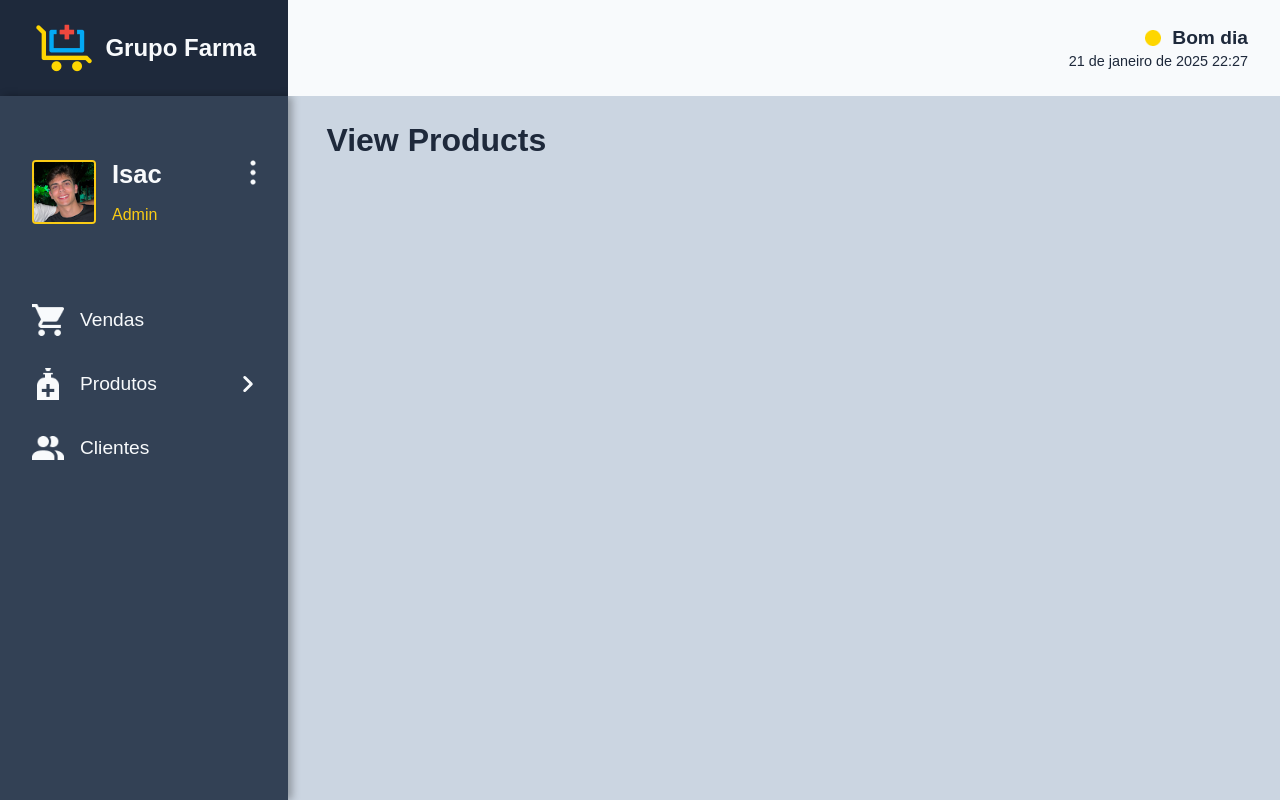
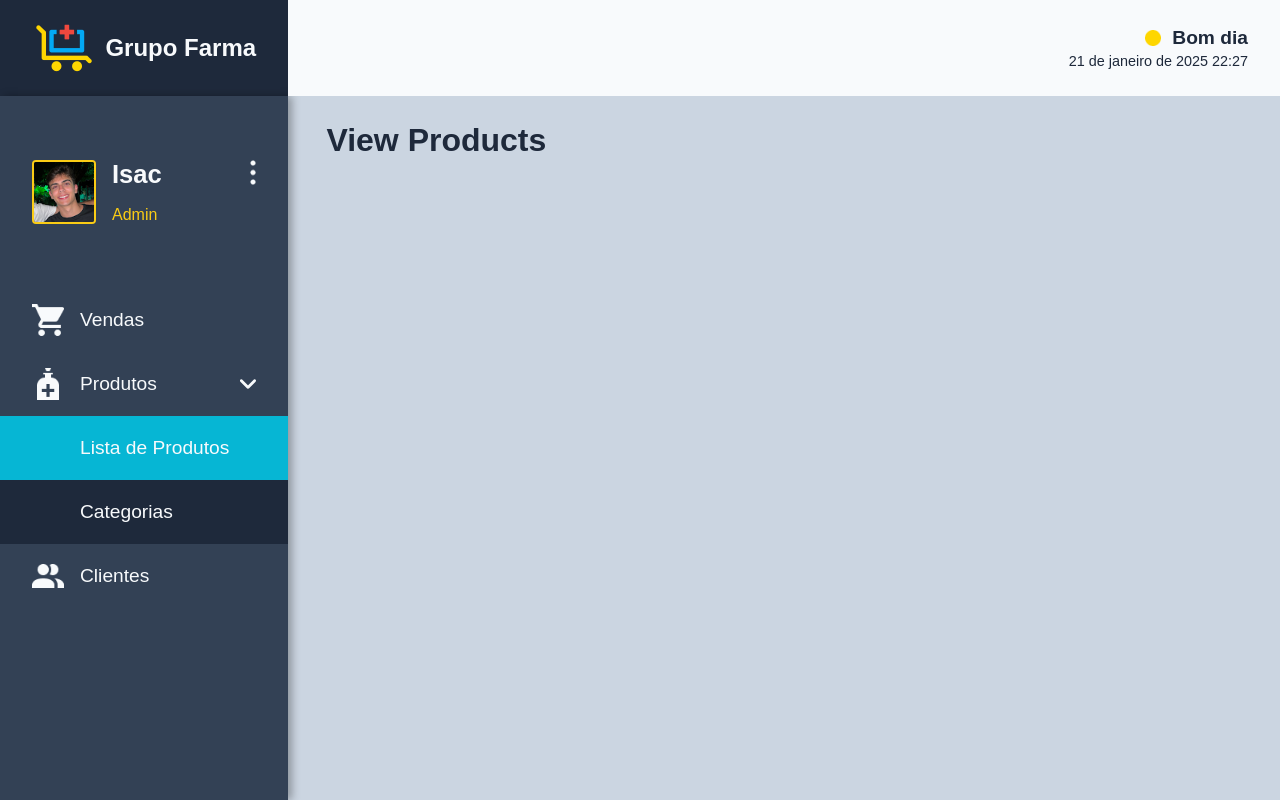
Before and after one commit to gabrielzinCoelho/GrupoFarma, a React (Vite) app in the folder web/: page /products in a window 1280 px wide. Built offline with nearby package versions, Linux system fonts and the light colour scheme.

Commit message:
web: sincronização entre url e itens menu

```diff
--- /dev/null
+++ b/web/src/components/DefaultLayout/components/Sidebar/components/Menu/index.tsx
@@ -0,0 +1,50 @@
+import { MenuItem } from "../MenuItem";
+import { MenuList } from "./styles";
+import iconvendas from '../../../../../../assets/menu-vendas.png'
+import iconprodutos from '../../../../../../assets/menu-produtos.png'
+import iconclientes from '../../../../../../assets/menu-clientes.png'
+import { useLocation } from "react-router-dom";
+
+export function Menu() {
+
+  const location = useLocation()
+
+  return (
+    <MenuList>
+      <MenuItem
+        currentUrl={location.pathname}
+        url={['sales']}
+        urlRedirect="sales"
+        icon={<img src={iconvendas} className="icon" />}
+        label="Vendas"
+      />
+      <MenuItem
+        currentUrl={location.pathname}
+        url={['products', 'categories']}
+        urlRedirect="products"
+        icon={<img src={iconprodutos} className="icon" />}
+        label="Produtos"
+        isDropdown
+        subMenu={[
+          {
+            label: 'Lista de Produtos',
+            url: 'products'
+          },
+          {
+            label: 'Categorias',
+            url: 'categories'
+          }
+        ]
+        }
+      />
+      <MenuItem
+        currentUrl={location.pathname}
+        url={["clients"]}
+        urlRedirect="clients"
+        icon={<img src={iconclientes} className="icon" />}
+        label="Clientes"
+      />
+    </MenuList>
+  )
+
+}
--- /dev/null
+++ b/web/src/components/DefaultLayout/components/Sidebar/components/Menu/styles.ts
@@ -0,0 +1,6 @@
+import styled from "styled-components";
+
+export const MenuList = styled.ul`
+  width: 100%;
+  list-style: none;
+`;
--- /dev/null
+++ b/web/src/components/DefaultLayout/components/Sidebar/components/MenuItem/index.tsx
@@ -0,0 +1,55 @@
+import { useNavigate } from "react-router-dom";
+import { MenuItemContainer } from "./styles";
+import { ReactNode } from "react";
+import iconarrow from '../../../../../../assets/menu-arrow.png'
+import { SubMenu } from "../SubMenu";
+
+interface MenuItemProps {
+  currentUrl: string,
+  url: string[]
+  urlRedirect: string
+  icon: ReactNode
+  label: string
+  isDropdown?: boolean
+  subMenu?: {
+    url: string
+    label: string
+  }[]
+}
+
+export function MenuItem({ url, urlRedirect, currentUrl, icon, label, isDropdown = false, subMenu }: MenuItemProps) {
+
+  const currentRootUrl = currentUrl.split('/')[1]
+  const isActive = url.includes(currentRootUrl)
+  const navigate = useNavigate()
+
+  return (
+    <>
+      <MenuItemContainer
+        onClick={() => !isActive && navigate(urlRedirect)}
+        $isActive={isActive && !isDropdown}
+      >
+        {icon}
+        <span>{label}</span>
+        {
+          isDropdown &&
+          <img src={iconarrow} className={`arrow ${isActive ? "open" : ""}`} />
+        }
+      </MenuItemContainer>
+      {
+        isDropdown && !!subMenu && isActive &&
+        subMenu.map(
+          subMenuItem => (
+            <SubMenu
+              url={subMenuItem.url}
+              label={subMenuItem.label}
+              currentUrl={currentUrl}
+            />
+          )
+
+        )
+      }
+    </>
+  )
+
+}
--- /dev/null
+++ b/web/src/components/DefaultLayout/components/Sidebar/components/MenuItem/styles.ts
@@ -0,0 +1,42 @@
+import styled from "styled-components";
+
+interface MenuItemContainerProps {
+  $isActive: boolean
+}
+
+export const MenuItemContainer = styled.li<MenuItemContainerProps>`
+  display: flex;
+  align-items: center;
+  height: 4rem;
+  max-height: 64px;
+  justify-content: space-between;
+  padding: 0.75rem 2rem;
+  background-color: ${(props) => props.$isActive ? props.theme["cyan-500"] : props.theme["slate-700"]};
+  cursor: pointer;
+  gap: 1rem;
+
+  .icon {
+    object-fit: contain;
+    width: 2rem;
+    height: 2rem;
+  }
+
+  span {
+    flex: 1;
+    font-size: 1.2rem;
+    font-weight: 500;
+  }
+
+  .arrow {
+    transition: transform 0.3s ease;
+    transform: rotate(-90deg);
+  }
+
+  .arrow.open {
+    transform: rotate(0deg);
+  }
+
+  &:hover {
+    background-color: ${(props) => props.$isActive ? props.theme["cyan-500"] : props.theme["slate-600"]};
+  }
+`;
--- /dev/null
+++ b/web/src/components/DefaultLayout/components/Sidebar/components/SubMenu/index.tsx
@@ -0,0 +1,24 @@
+import { SubMenuContainer } from "./styles";
+import { useNavigate } from "react-router-dom";
+
+interface SubMenuProps {
+  currentUrl: string,
+  url: string
+  label: string
+}
+
+export function SubMenu({ url, currentUrl, label}: SubMenuProps) {
+  const navigate = useNavigate()
+  const currentRootUrl = currentUrl.split('/')[1]
+  const isActive = url === currentRootUrl
+
+  return (
+      <SubMenuContainer
+        onClick={() => !isActive && navigate(url)}
+        $isActive={isActive}
+      >
+        <li><span>{label}</span></li>
+      </SubMenuContainer>
+  )
+
+}
--- /dev/null
+++ b/web/src/components/DefaultLayout/components/Sidebar/components/SubMenu/styles.ts
@@ -0,0 +1,30 @@
+import styled from "styled-components";
+
+interface SubMenuContainerProps{
+  $isActive: boolean
+}
+
+export const SubMenuContainer = styled.ul<SubMenuContainerProps>`
+  list-style: none;
+
+  li {
+    padding: 0.75rem 2rem;
+    display: flex;
+    align-items: center;
+    height: 4rem;
+    max-height: 64px;
+    background-color: ${(props) => props.$isActive ? props.theme["cyan-500"] : props.theme["slate-800"]};
+    cursor: pointer;
+
+    span {
+      flex: 1;
+      font-size: 1.2rem;
+      font-weight: 500;
+      margin-left: 3rem;
+    }
+
+    &:hover {
+      background-color:  ${(props) => props.$isActive ? props.theme["cyan-500"] : props.theme["slate-600"]};
+    }
+  }
+`;
--- a/web/src/components/DefaultLayout/components/Sidebar/index.tsx
+++ b/web/src/components/DefaultLayout/components/Sidebar/index.tsx
@@ -1,15 +1,10 @@
-import { SidebarContainer, SidebarHeader, SidebarContent, Profile, MenuList, MenuItem, SubMenu, UserProfile } from "./styles";
-import { useState } from "react";
+import { SidebarContainer, SidebarHeader, SidebarContent, Profile, UserProfile } from "./styles";
 import logo from '../../../../assets/logo.png'
 import profilepic from '../../../../assets/profile-pic.png'
 import profileoptions from '../../../../assets/profile-options.png'
-import iconvendas from '../../../../assets/menu-vendas.png'
-import iconprodutos from '../../../../assets/menu-produtos.png'
-import iconclientes from '../../../../assets/menu-clientes.png'
-import iconarrow from '../../../../assets/menu-arrow.png'
+import { Menu } from "./components/Menu";
 
 export function Sidebar() {
-  const [isSubMenuOpen, setIsSubMenuOpen] = useState(false);
 
   return (
     <SidebarContainer>
@@ -33,31 +28,7 @@ export function Sidebar() {
           </UserProfile>
           <img src={profileoptions} alt="User"/>
         </Profile>
-
-        {/* Lista de menus */}
-        <MenuList>
-          <MenuItem>
-            <img src={iconvendas} className="icon"/>
-            <span>Vendas</span>
-          </MenuItem>
-
-          <MenuItem onClick={() => setIsSubMenuOpen(!isSubMenuOpen)}>
-            <img src={iconprodutos} className="icon"/>
-            <span>Produtos</span>
-            <img src={iconarrow} className={`arrow ${isSubMenuOpen ? "open" : ""}`}/>
-          </MenuItem>
-          {isSubMenuOpen && (
-            <SubMenu>
-              <li><span>Lista de Produtos</span></li>
-              <li><span>Categorias</span></li>
-            </SubMenu>
-          )}
-
-          <MenuItem>
-            <img src={iconclientes} className="icon"/>
-            <span>Clientes</span>
-          </MenuItem>
-        </MenuList>
+        <Menu />
       </SidebarContent>
     </SidebarContainer>
   );
--- a/web/src/components/DefaultLayout/components/Sidebar/styles.ts
+++ b/web/src/components/DefaultLayout/components/Sidebar/styles.ts
@@ -97,65 +97,3 @@ export const MenuList = styled.ul`
   width: 100%;
   list-style: none;
 `;
-
-export const MenuItem = styled.li`
-  display: flex;
-  align-items: center;
-  height: 4rem;
-  max-height: 64px;
-  justify-content: space-between;
-  padding: 0.75rem 2rem;
-  background-color: ${(props) => props.theme["slate-700"]};
-  cursor: pointer;
-  gap: 1rem;
-
-  .icon {
-    object-fit: contain;
-    width: 2rem;
-    height: 2rem;
-  }
-
-  span {
-    flex: 1;
-    font-size: 1.2rem;
-    font-weight: 500;
-  }
-
-  .arrow {
-    transition: transform 0.3s ease;
-    transform: rotate(-90deg);
-  }
-
-  .arrow.open {
-    transform: rotate(0deg);
-  }
-
-  &:hover {
-    background-color: ${(props) => props.theme["slate-600"]};
-  }
-`;
-
-export const SubMenu = styled.ul`
-  list-style: none;
-
-  li {
-    padding: 0.75rem 2rem;
-    display: flex;
-    align-items: center;
-    height: 4rem;
-    max-height: 64px;
-    background-color: ${(props) => props.theme["slate-800"]};
-    cursor: pointer;
-
-    span {
-      flex: 1;
-      font-size: 1.2rem;
-      font-weight: 500;
-      margin-left: 3rem;
-    }
-
-    &:hover {
-      background-color: ${(props) => props.theme["slate-600"]};
-    }
-  }
-`;
--- a/web/src/components/DefaultLayout/styles.ts
+++ b/web/src/components/DefaultLayout/styles.ts
@@ -13,7 +13,7 @@ export const ContentContainer = styled.div`
   flex: 1;
   display: flex;
   flex-direction: column;
-  height: 100vh;
+  height: 100%;
 `
 
 export const MainContainer = styled.div`
--- a/web/src/components/Router.tsx
+++ b/web/src/components/Router.tsx
@@ -28,6 +28,24 @@ export function Router() {
           <Route path='new' element={<CriarProduto />} />
         </Route>
 
+        {/* Categorias */}
+        <Route path='categories'>
+          <Route index element={<h1>View Categories</h1>} />
+          <Route path='new' element={<h1>New Category</h1>} />
+        </Route>
+
+        {/* Clientes */}
+        <Route path='clients'>
+          <Route index element={<h1>View Clients</h1>} />
+          <Route path='new' element={<h1>New Client</h1>} />
+        </Route>
+
+        {/* Vendas */}
+        <Route path='sales'>
+          <Route index element={<h1>View Sales</h1>} />
+          <Route path='new' element={<h1>New Sale</h1>} />
+        </Route>
+
       </Route>
 
       {/* Rota Default */}
```
